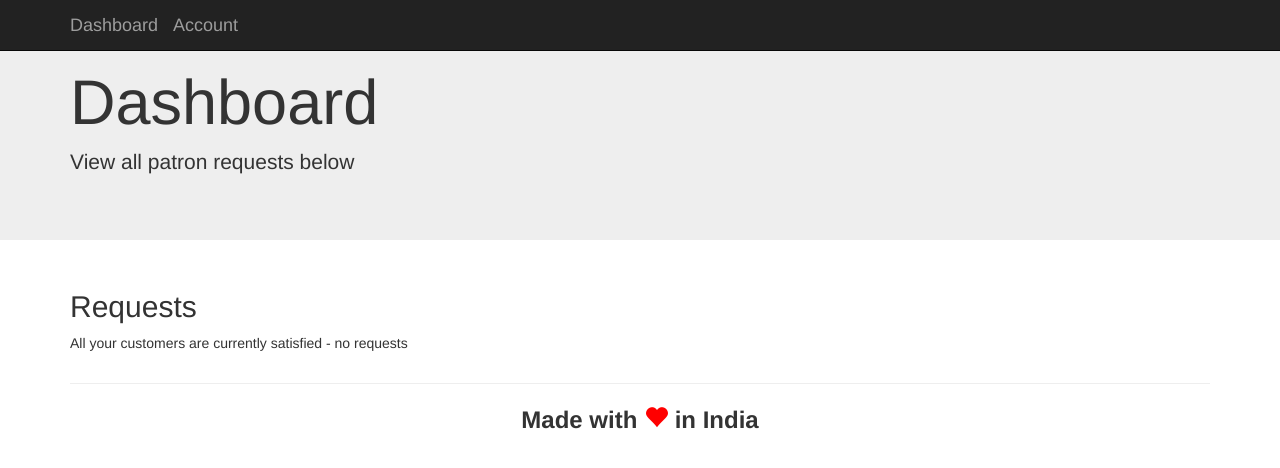
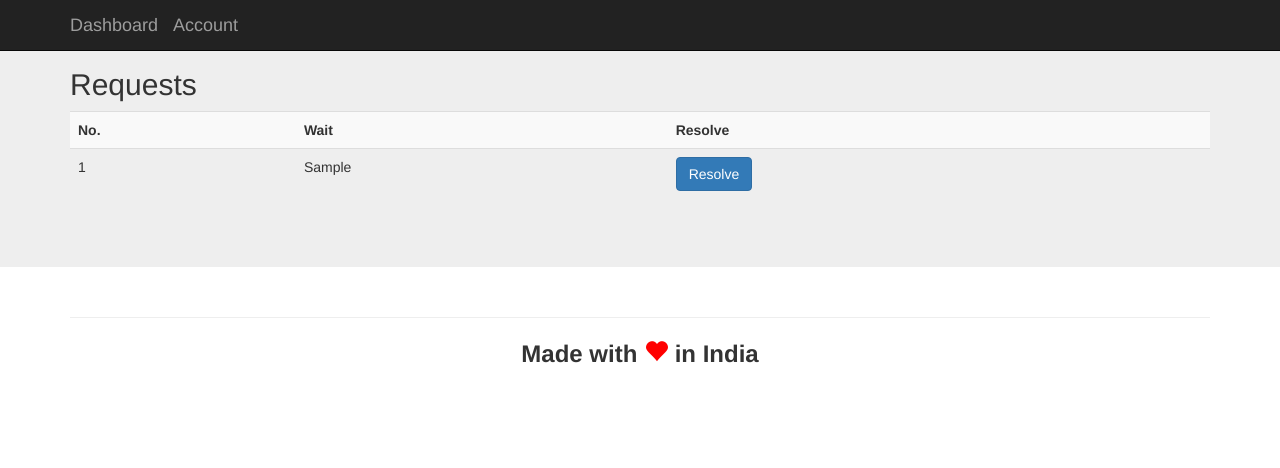
Before and after one commit to nattesharan/Hey-Waiter-, a Flask app: template templates/dashboard.html in a window 1280 px wide. Shown: the top 468 px of the page. Run offline with Flask 2, Linux system fonts and the light colour scheme; the template is opened without the code that fills it: most values are stand-ins (such as "Sample title", 1, 10 or a date in 2020); some libraries are stand-ins or nearby versions.

Commit message:
Added wtf_forms

```diff
--- a/main.py
+++ b/main.py
@@ -5,7 +5,9 @@ from mockdbhelper import MockDBHelper as DBhelper
 from user import User
 from passwordhelper import passHelper
 from bitlyhelper import BitlyHelper
+import datetime
 import config
+from forms import RegistrationForm
 ph = passHelper()
 DB = DBhelper()
 BH = BitlyHelper()
@@ -14,7 +16,8 @@ app.secret_key = 'cMlCVgyfbFYllvKDM5QzBc5en09yydjez+FcA3m55o02GeKZGWY3c6/z6AdBZH
 login_manager = LoginManager(app)
 @app.route('/')
 def home():
-    return render_template('home.html')
+    registrationform = RegistrationForm()
+    return render_template('home.html',registrationform=registrationform)
 @app.route('/account')
 @login_required
 def account():
@@ -39,23 +42,18 @@ def loaduser(user_id):
 def logout():
     logout_user()
     return redirect(url_for('home'))
-@app.route('/register',methods = ['POST'])
+@app.route("/register", methods=["POST"])
 def register():
-    email = request.form['email']
-    passwd = request.form['password']
-    passwd1 = request.form['password2']
-    if not passwd == passwd1:
-        return redirect(url_for('home'))
-    if DB.get_user(email):
-        return redirect(url_for('home'))
-    salt = ph.get_salt()
-    hashed = ph.get_hash(passwd + salt)
-    DB.add_user(email,salt,hashed)
-    return redirect(url_for('home'))
-@app.route('/dashboard')
-@login_required
-def dashboard():
-    return render_template('dashboard.html')
+    form = RegistrationForm(request.form)
+    if form.validate():
+        if DB.get_user(form.email.data):
+            form.email.errors.append("Email address already registered")
+            return render_template('home.html', registrationform=form)
+        salt = PH.get_salt()
+        hashed = PH.get_hash(form.password2.data + salt)
+        DB.add_user(form.email.data, salt, hashed)
+        return redirect(url_for("home"))
+    return render_template("home.html", registrationform=form)
 @app.route('/account/createtable', methods = ['POST'])
 @login_required
 def createtable():
@@ -73,5 +71,21 @@ def del_table():
 def new_request(tid):
     DB.add_request(tid, datetime.datetime.now())
     return "Your request has been logged and a waiter will be with you shortly"
+@app.route("/dashboard")
+@login_required
+def dashboard():
+    now = datetime.datetime.now()
+    requests = DB.get_requests(current_user.get_id())
+    print(requests)
+    for req in requests:
+        deltaseconds = (now - req['time']).seconds
+        req['wait_minutes'] = "{}.{}".format((deltaseconds/60),str(deltaseconds % 60).zfill(2))
+    return render_template("dashboard.html", requests=requests)
+@app.route("/dashboard/resolve")
+@login_required
+def dashboard_resolve():
+    request_id = request.args.get("request_id")
+    DB.delete_request(request_id)
+    return redirect(url_for('dashboard'))
 if __name__ == '__main__':
     app.run(port=int('3000'),debug=True)
--- a/mockdbhelper.py
+++ b/mockdbhelper.py
@@ -1,8 +1,10 @@
+import datetime
 MOCK_USERS = [{"email": "test@example.com",
                "salt": "8Fb23mMNHD5Zb8pr2qWA3PE9bH0=",
                "hashed":"1736f83698df3f8153c1fbd6ce2840f8aace4f200771a46672635374073cc876cf0aa6a31f780e576578f791b5555b50df46303f0c3a7f2d21f91aa1429ac22e"
                }]
 MOCK_TABLES = [{"_id": "1", "number": "1", "owner":"test@example.com","url": "mockurl"}]
+MOCK_REQUESTS = [{"_id": "1", "table_number": "1","table_id": "1","time": datetime.datetime.now()}]
 class MockDBHelper:
     def get_user(self, email):
         user = [x for x in MOCK_USERS if x.get('email') == email]
@@ -35,3 +37,16 @@ class MockDBHelper:
             if table.get('_id') == table_id:
                 del MOCK_TABLES[i]
             break
+    def add_request(self, number, time):
+        MOCK_REQUESTS.append({
+            "_id": str(number),
+            "table_number": number,
+            "table_id": number
+            })
+    def get_requests(self, owner_id):
+        return MOCK_REQUESTS
+    def delete_request(self, request_id):
+        for i, request in MOCK_REQUESTS:
+            if request.get('table_id') == request_id:
+                del MOCK_REQUESTS[i]
+                break
--- a/templates/base.html
+++ b/templates/base.html
@@ -5,7 +5,7 @@
     <meta charset="utf-8">
     <meta http-equiv="X-UA-Compatible" content="IE=edge">
     <meta name="viewport" content="width=device-width,
-initial-scale=1">
+initial-scale=1"> {% block metarefresh %} {% endblock %}
     <title>Waiter Caller</title>
     <!-- Bootstrap core CSS -->
     <link href="../static/css/bootstrap.min.css" rel="stylesheet">
@@ -17,6 +17,13 @@ html5shiv.min.js"></script>
 <script src="https://oss.maxcdn.com/respond/1.4.2/
 respond.min.js"></script>
 <![endif]-->
+    <style type="text/css">
+        ul.errors {
+            list-style-type: none;
+            padding: 0;
+            color: red;
+        }
+    </style>
 </head>
 
 <body>
@@ -29,13 +36,13 @@ respond.min.js"></script>
             </div>
         </div>
     </nav>
-    {% endblock %}
-    {% block content %}
-     {% endblock %}
+    {% endblock %} {% block content %} {% endblock %}
     <div class="container">
         <hr>
         <footer>
-            <center><h3><b><p>Made with <span class="glyphicon glyphicon-heart" style="color:red;"></span>  in India</p></b></h3></center>
+            <center>
+                <h3><b><p>Made with <span class="glyphicon glyphicon-heart" style="color:red;"></span>  in India</p></b></h3>
+            </center>
         </footer>
     </div>
     <!-- Bootstrap core JavaScript
--- a/templates/dashboard.html
+++ b/templates/dashboard.html
@@ -1,18 +1,31 @@
 {% extends 'base.html' %}
+{% block metarefresh %} <meta http-equiv="refresh" content="10" > {%endblock %}
 {% block content %}
 <div class="jumbotron">
     <div class="container">
-        <h1>Dashboard</h1>
-        <p>View all patron requests below</p>
+        <h2>Requests</h2>
+        {% if requests %}
+        <table class="table table-striped">
+            <tr>
+                <th>No.</th>
+                <th>Wait</th>
+                <th>Resolve</th>
+            </tr>
+            {% for request in requests %}
+            <tr>
+                <form class="form-inline" action="/dashboard/resolve">
+                    <td>{{request.table_number}}</td>
+                    <td>{{request.wait_minutes}}</td>
+                    <input type="text" name="request_id" value="{{request._id}}" hidden>
+                    <td><input type="submit" value="Resolve" class="btn btn-primary"></td>
+                </form>
+            </tr>
+            {% endfor %}
+        </table>
+        {% else %}
+        <p>All your customers are currently satisfied - no requests</p>
+        {% endif %}
     </div>
 </div>
-<div class="container">
-    <div class="row">
-        <div class="col-md-12">
-            <h2>Requests</h2>
-            <p>All your customers are currently satisfied - no requests
-            </p>
-        </div>
-    </div>
-    </div>
+</div>
 {% endblock %}
```
Also changed, not shown: forms.py (added, +9 -0 lines), templates/home.html (+21 -6 lines).
